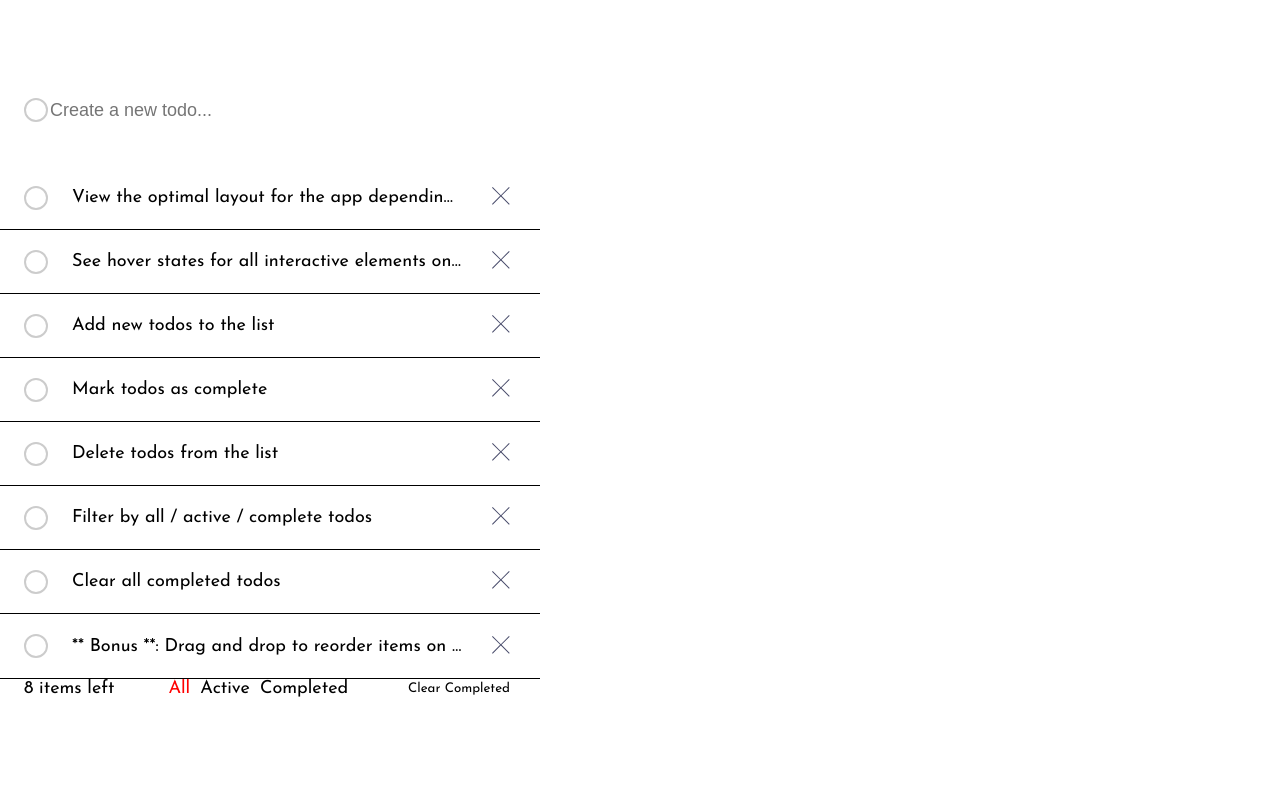
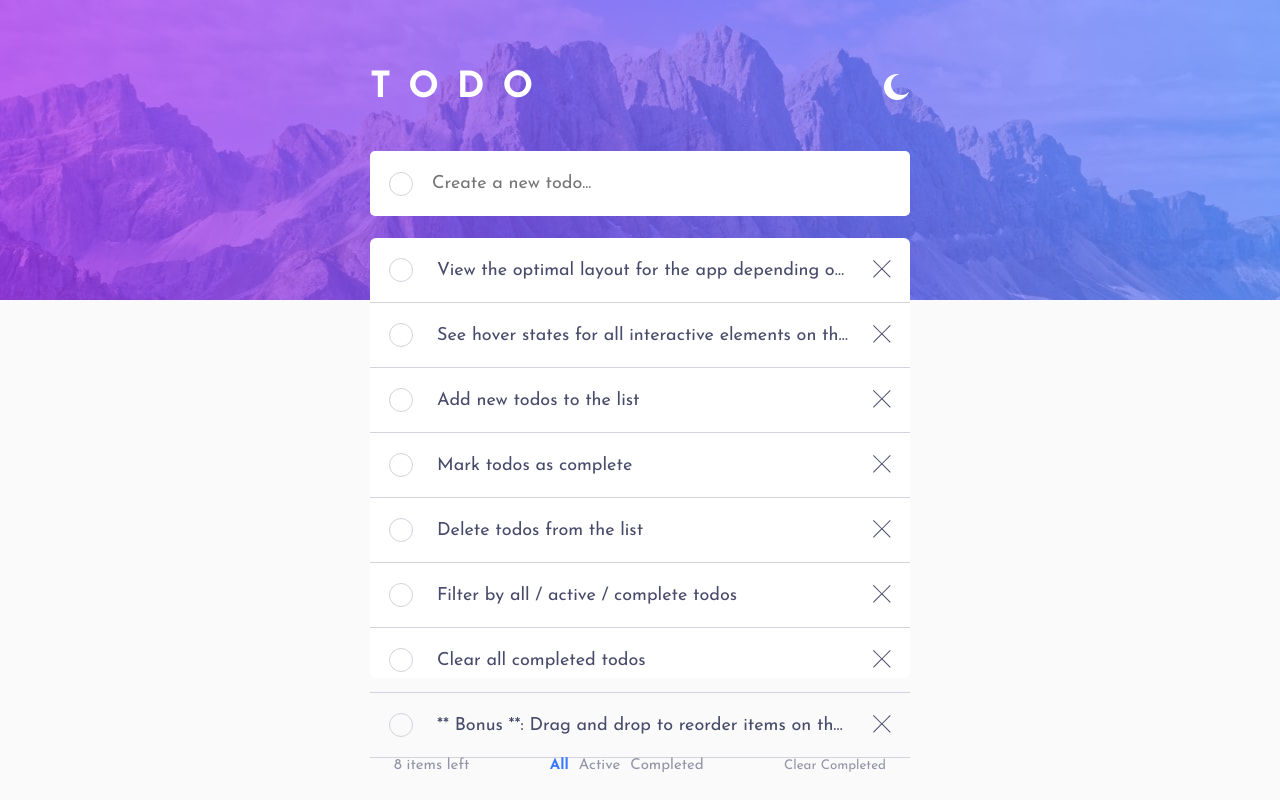
Before and after one commit to RomanPustovyi/ToDoApp, a React (Create React App) app: page / in a window 1280 px wide. Built offline with nearby package versions, Linux system fonts and the light colour scheme.

Commit message:
WIP: Styles.
Update app colors.
Add background image.
Add hover effect for filters.

```diff
--- a/src/components/Checkbox.css
+++ b/src/components/Checkbox.css
@@ -11,7 +11,7 @@
 .Checkbox {
     width: 24px;
     height: 24px;
-    border: 2px solid #ccc;
+    border: 1px solid light-dark(var(--lt-Light-Grayish-Blue), var(--dk-Very-Dark-Grayish-Blue-2));
     border-radius: 50%;
     display: flex;
     align-items: center;
--- a/src/components/Layout.css
+++ b/src/components/Layout.css
@@ -0,0 +1,6 @@
+.BackgroundImage {
+    background-image: url(../assets/images/bg-desktop-light.jpg);
+    background-repeat: no-repeat;
+    background-size: cover;
+    height: 300px;
+}
--- a/src/components/Layout.js
+++ b/src/components/Layout.js
@@ -1,6 +1,9 @@
+import './Layout.css'
+
 export const Layout = ({ children }) => {
     return (
-        <div>
+        <div className="Container">
+            <div className="BackgroundImage" />
             {children}
         </div>
     )
--- a/src/components/Todo.css
+++ b/src/components/Todo.css
@@ -1,17 +1,18 @@
-.Container {
+.TodoContainer {
     max-width: 540px;
+    margin: -230px auto 0;
 }
 
 .Header {
     display: flex;
     flex: 1;
     justify-content: space-between;
-    margin-bottom: 42px;
+    margin-bottom: 45px;
 }
 
 .Title {
     text-transform: uppercase;
-    color: light-dark(#FFF);
-    font-weight: 600;
+    color: #FFF;
+    font-weight: 700;
     letter-spacing: 18px;
 }
--- a/src/components/Todo.js
+++ b/src/components/Todo.js
@@ -5,7 +5,7 @@ import { TodoList } from './TodoList'
 
 export const Todo = () => {
     return (
-        <div className='Container'>
+        <div className='TodoContainer'>
             <div className='Header'>
                 <h1 className='Title'>Todo</h1>
                 <ColorThemeButton />
--- a/src/components/TodoFilters.css
+++ b/src/components/TodoFilters.css
@@ -17,5 +17,10 @@
 }
 
 .FilterOption input[type="radio"]:checked+label {
-    color: red;
+    font-weight: 700;
+    color: var(--primary-Bright-Blue);
 }
+
+.FilterOption input[type="radio"]:hover+label {
+    color: light-dark(var(--lt-Very-Dark-Grayish-Blue), var(--dk-Light-Grayish-Blue__hover));
+}
--- a/src/components/TodoInput.css
+++ b/src/components/TodoInput.css
@@ -1,17 +1,20 @@
-.InputWrapper {
+.InputContainer {
     display: flex;
     align-items: center;
-    padding: 24px;
+    padding: 19px;
     width: 100%;
-    height: 64px;
-    border-radius: 6px;
-    background-color: #FFF;
-    margin-bottom: 24px;
+    height: 65px;
+    border-radius: 5px;
+    background-color: light-dark(#FFF, var(--dk-Very-Dark-Desaturated-Blue));
+    margin-bottom: 22px;
 }
 
 .Input {
-    font-size: 18px;
+    font-family: inherit;
+    font-size: inherit;
+    margin-left: 19px;
     border: none;
+    background-color: transparent;
 }
 
 .Input:focus {
--- a/src/components/TodoInput.js
+++ b/src/components/TodoInput.js
@@ -19,7 +19,7 @@ export const TodoInput = () => {
     }
 
     return (
-        <div className='InputWrapper'>
+        <div className='InputContainer'>
             <Checkbox
                 checked={isCompleted}
                 handleChange={() => setIsCompleted(!isCompleted)}
--- a/src/components/TodoList.css
+++ b/src/components/TodoList.css
@@ -4,27 +4,26 @@
     flex: 1;
     height: 440px;
     border-radius: 6px;
-    background-color: #FFF;
+    background-color: light-dark(#FFF, var(--dk-Very-Dark-Desaturated-Blue));
 }
 
 .ListContainer ul {
     flex: 1;
 }
 
-.ListContainer ul li:not(:last-child) {
-    border-bottom: 1px solid #000;
+.ListContainer ul li {
+    border-bottom: 1px solid light-dark(var(--lt-Light-Grayish-Blue), var(--dk-Very-Dark-Grayish-Blue-2));
 }
 
 .ListFooter {
     display: flex;
     align-items: center;
     justify-content: space-between;
-    height: 56px;
+    height: 50px;
     padding: 0 24px;
-    border-top: 1px solid #000;
-    color: #000;
+    font-size: 15px;
+    font-weight: 400;
+    color: light-dark(var(--lt-Dark-Grayish-Blue), var(--dk-Dark-Grayish-Blue));
 }
 
-.ClearCompletedTodosButton {
-    color: #000;
-}
+.ClearCompletedTodosButton {}
--- a/src/components/TodoListItem.css
+++ b/src/components/TodoListItem.css
@@ -1,8 +1,8 @@
 .ListItem {
     display: flex;
     align-items: center;
-    height: 64px;
-    padding: 24px;
+    height: 65px;
+    padding: 19px;
 }
 
 .TodoTextWrapper {
@@ -15,7 +15,6 @@
     white-space: nowrap;
     text-overflow: ellipsis;
     overflow: hidden;
-    color: #000;
 }
 
 .DeleteButton {}
--- a/src/index.css
+++ b/src/index.css
@@ -23,35 +23,22 @@
 	--dk-Very-Dark-Grayish-Blue-2: hsl(237, 14%, 26%);
 }
 
-html {
+*,
+*:before,
+*:after {
+	margin: 0;
+	padding: 0;
 	box-sizing: border-box;
+}
+
+body {
 	font-family: "Josefin Sans", sans-serif;
 	font-optical-sizing: auto;
 	font-weight: 400;
 	font-style: normal;
 	font-size: 18px;
-	color: #FFF;
-}
-
-*,
-*:before,
-*:after {
-	box-sizing: inherit;
-}
-
-body,
-h1,
-h2,
-h3,
-h4,
-h5,
-h6,
-p,
-ol,
-ul {
-	margin: 0;
-	padding: 0;
-	font-weight: normal;
+	color: light-dark(var(--lt-Very-Dark-Grayish-Blue), var(--dk-Light-Grayish-Blue));
+	background-color: light-dark(var(--lt-Very-Light-Gray), var(--dk-Very-Dark-Blue));
 }
 
 ol,
@@ -66,6 +53,7 @@ img {
 
 button {
 	font-family: inherit;
+	color: inherit;
 	background-color: transparent;
 	border: none;
 	cursor: pointer;
```
